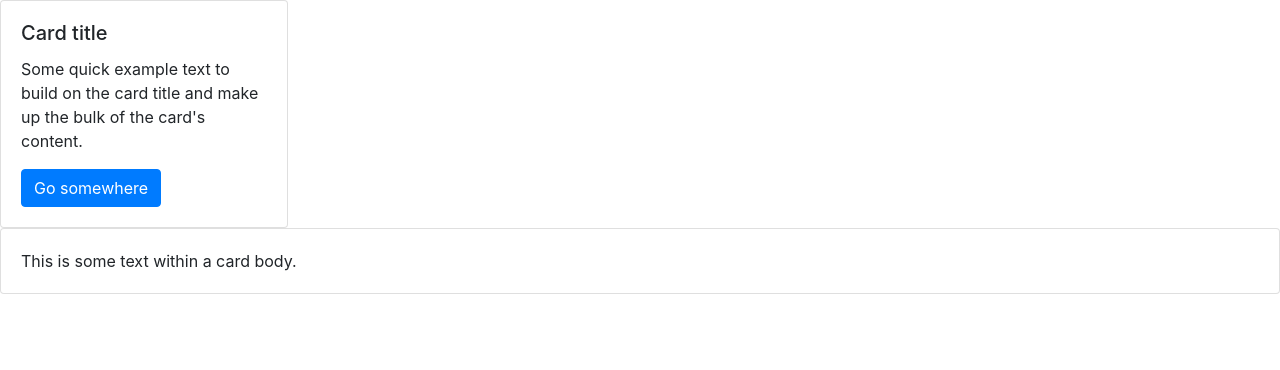
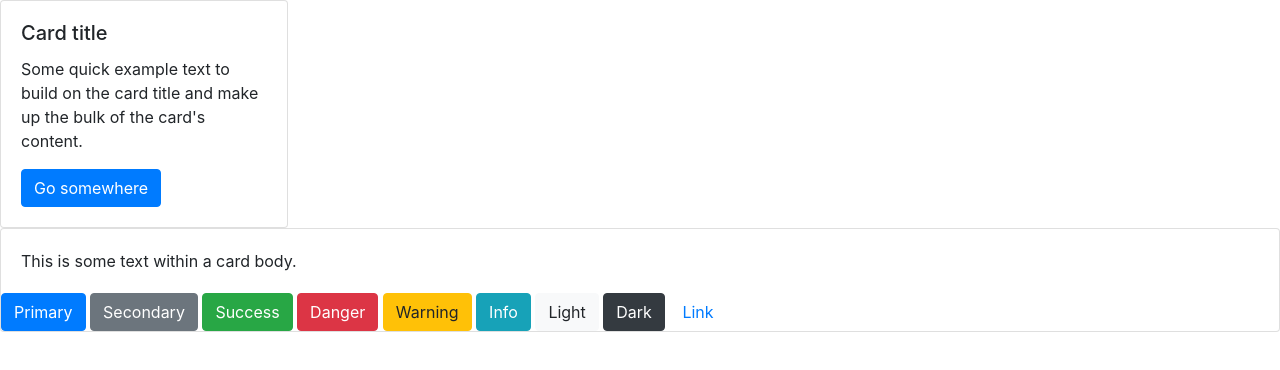
Before and after one commit to adeaye/webdev7Git, a plain HTML site: page index.html in a window 1280 px wide. Drawn offline with nearby package versions, Linux system fonts and the light colour scheme.

Commit message:
add button component

```diff
--- a/index.html
+++ b/index.html
@@ -18,6 +18,18 @@
   <div class="card-body">
     This is some text within a card body.
   </div>
+  <div>
+    <button type="button" class="btn btn-primary">Primary</button>
+    <button type="button" class="btn btn-secondary">Secondary</button>
+    <button type="button" class="btn btn-success">Success</button>
+    <button type="button" class="btn btn-danger">Danger</button>
+    <button type="button" class="btn btn-warning">Warning</button>
+    <button type="button" class="btn btn-info">Info</button>
+    <button type="button" class="btn btn-light">Light</button>
+    <button type="button" class="btn btn-dark">Dark</button>
+
+    <button type="button" class="btn btn-link">Link</button>
+  </div>
 </div>
 </body>
 </html>
```
